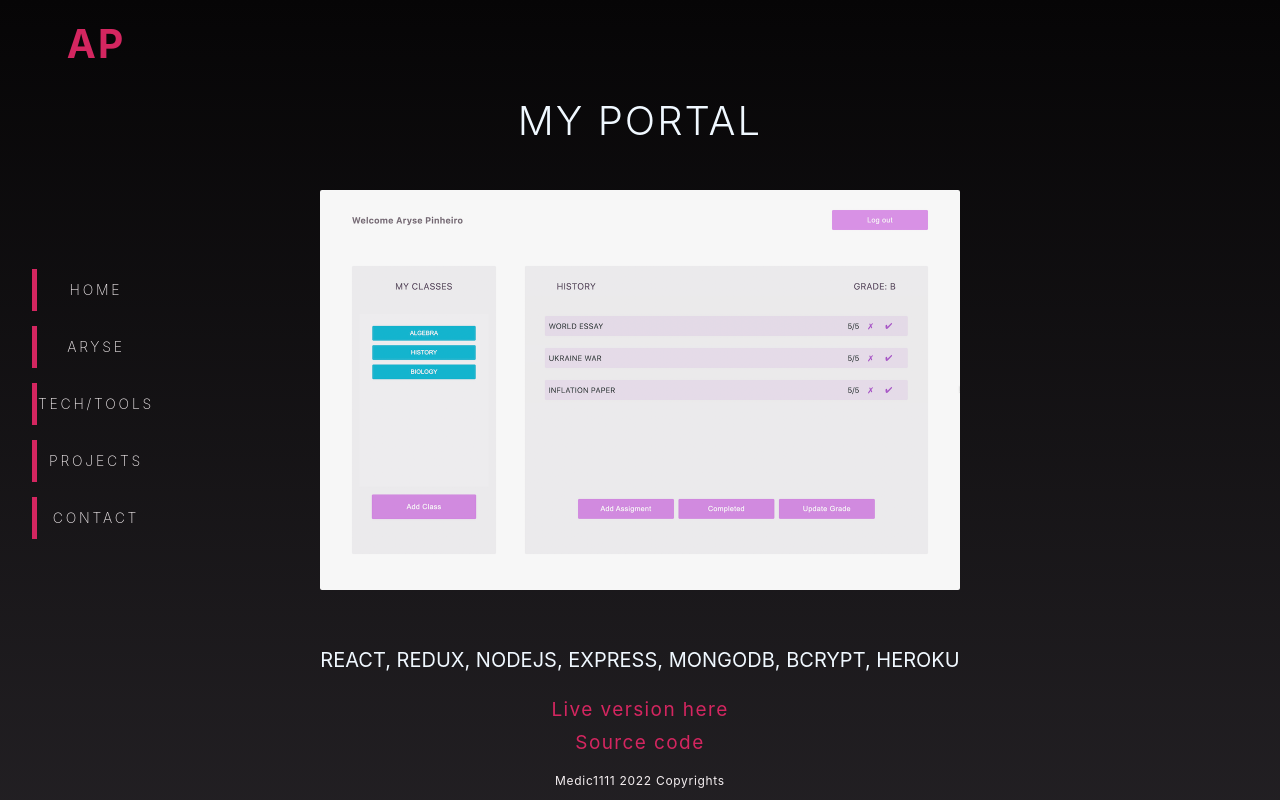
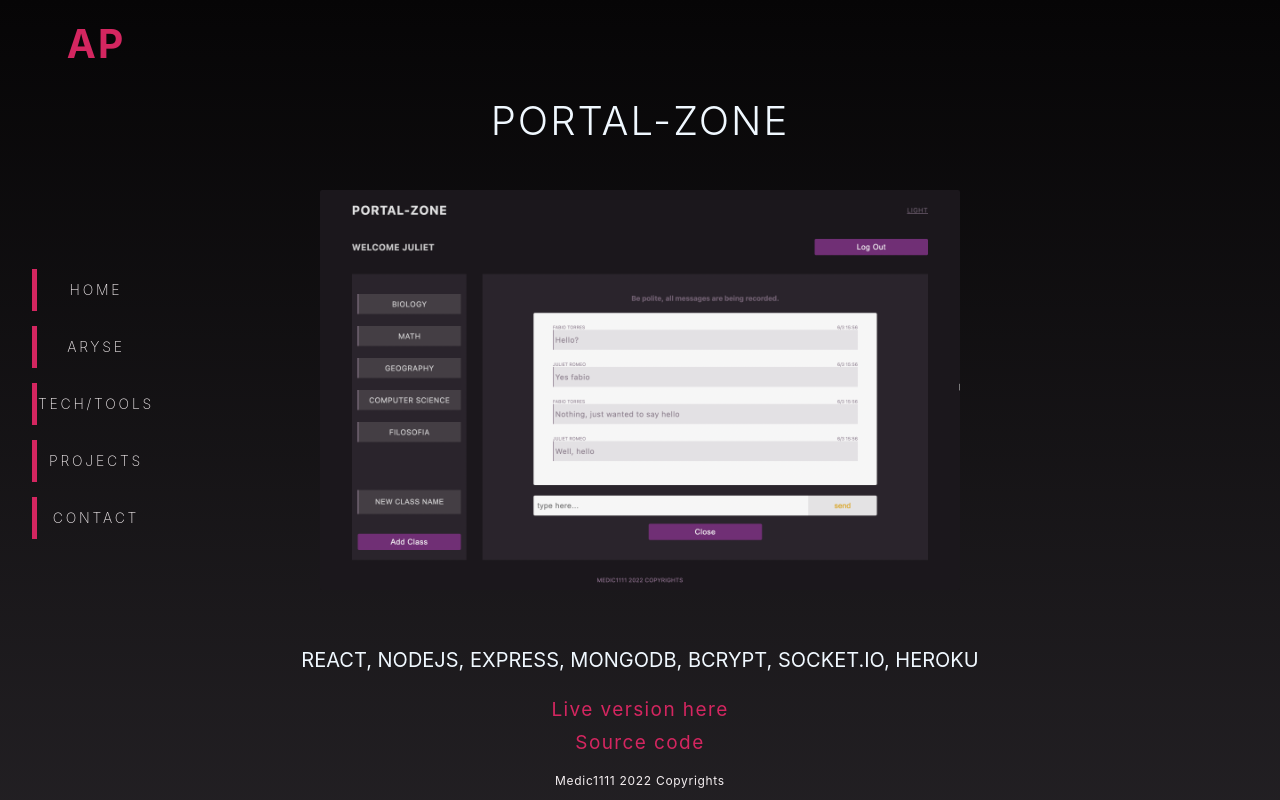
Before and after one commit to Medic1111/ARYSE-PAGANO-PORTFOLIO, a Next.js app: page /projects in a window 1280 px wide. Built offline with nearby package versions, Linux system fonts and the light colour scheme.

Commit message:
Add two new projects

```diff
--- a/data/projData.js
+++ b/data/projData.js
@@ -13,17 +13,34 @@ import MyPortal from "../public/MyPortal/myPortal.png";
 // HANDS ONLY
 import HandsOnly from "../public/HandsOnly/handsOnly.png";
 
+// FOOD-QR
+import FoodQr from "../public/FoodQr/app.png";
+
+//PORTAL-ZONE
+import Zone from "../public/PortalZone/zone.png";
+
 //
 const projData = [
   {
-    path: "My Portal",
-    url: "https://testing-portal-api.herokuapp.com/",
-    name: "My Portal",
-    repo: "https://github.com/Medic1111/my-portal",
-    tech: "React, Redux, NodeJS, Express, MongoDB, BCRYPT, Heroku ",
+    path: "Portal-zone",
+    url: "https://portal-zone.herokuapp.com/",
+    name: "Portal-zone",
+    repo: "https://github.com/Medic1111/my-portal-v2",
+    tech: "React, NodeJS, Express, MongoDB, bcrypt, socket.io, Heroku ",
     description:
-      "To Test: {StudentId: 123456, Password: 123456};  Student portal where you can add your classes and track assignments and grades. Created with Create-React-App with State management via React-Redux and Redux-Toolkit. NodeJS backend with express server and mongoDB for database. Password Hashed and salted with Bcrypt.",
-    img1: MyPortal,
+      "Full stack app that allows a registered mentor to create a class for which a key is generated. A student with access to that key may enroll and gain reading access to assignments posted by the teacher, as well as engage in real time chat in that particular class. Front end React, chat is possible via Socket.IO, backend with NodeJs, Express, bcrypt for security, and finally, mongoDB for database",
+    img1: Zone,
+  },
+
+  {
+    path: "Food-QR",
+    url: "https://food-qr.herokuapp.com/",
+    name: "Food-QR",
+    repo: "https://github.com/Medic1111/food-QR",
+    tech: "React, NodeJS, Express, MongoDB, Heroku ",
+    description:
+      "Full stack app that allows a food establishment to create an online menu, and generates a QR Code that can be used to enable touchless menu visualization. Created with React, state managed via Context, backend with NodeJs and Express, and mongoDB for database.",
+    img1: FoodQr,
   },
   {
     path: "monstera",
@@ -34,6 +51,16 @@ const projData = [
     description:
       "To Test: {cardNumber: 4242 4242 4242 4242, ExDate: 0424, CVC: 242, ZIP: 42424}; Minimalist shop experience for Monstera plant lovers. Built with React, state managed with Redux, payments with Stripe API",
     img1: Monstera,
+  },
+  {
+    path: "My Portal",
+    url: "https://testing-portal-api.herokuapp.com/",
+    name: "My Portal",
+    repo: "https://github.com/Medic1111/my-portal",
+    tech: "React, Redux, NodeJS, Express, MongoDB, BCRYPT, Heroku ",
+    description:
+      "To Test: {StudentId: 123456, Password: 123456};  Student portal where you can add your classes and track assignments and grades. Created with Create-React-App with State management via React-Redux and Redux-Toolkit. NodeJS backend with express server and mongoDB for database. Password Hashed and salted with Bcrypt.",
+    img1: MyPortal,
   },
   {
     path: "hands-only",
```
Also changed, not shown: public/FoodQr/app.png (added), public/PortalZone/zone.png (added).
